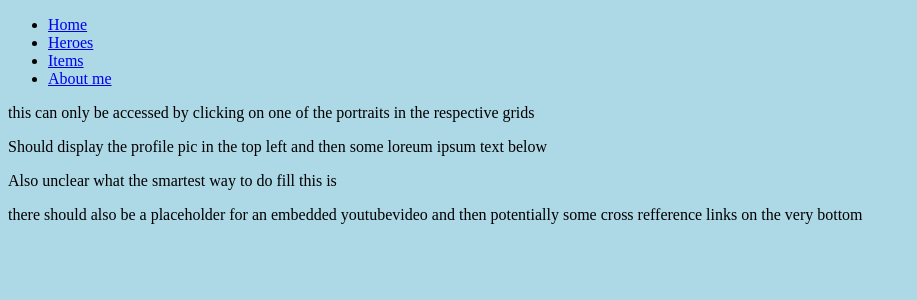
After one commit to ChristophLaubach/dota2python, a Flask app: template templates/heroprofile.html in a window 1280 px wide. The commit adds this page. Shown: the top 300 px of the page, without its empty margins (0-917 px from the left). Run offline with Flask 2, Linux system fonts and the light colour scheme; the template is opened without the code that fills it, so the values that code supplies are empty.

Commit message:
added more stuff and changed some structure

```diff
--- a/main.py
+++ b/main.py
@@ -4,16 +4,24 @@ app = Flask(__name__)
 
 
 @app.route("/")
+def base():
+    return render_template("base.html")
+
+@app.route("/index")
 def index():
     return render_template("index.html")
 
-@app.route("")
-def ():
-    return render_template()
+@app.route("/heroes")
+def heroes():
+    return render_template("heroes.html")
 
-@app.route("")
-def ():
-    return render_template()
+@app.route("/items")
+def items():
+    return render_template("items.html")
+
+@app.route("/about-me")
+def about():
+   return render_template("about.html")
 
 if __name__ == '__main__':
     app.run()
--- /dev/null
+++ b/templates/about.html
@@ -0,0 +1,5 @@
+{% extends "base.html" %}
+
+{% block content %}
+    <p>More about me :)</p>
+{% endblock content %}
--- /dev/null
+++ b/templates/base.html
@@ -0,0 +1,30 @@
+<!DOCTYPE html>
+<html lang="en">
+<head>
+    <meta charset="UTF-8">
+    <title>dota2python</title>
+
+    <link rel="stylesheet" href="/static/css/style.css">
+</head>
+<body>
+    <nav>
+        <ul>
+            <li>
+                <a href="/index">Home</a>
+            </li>
+            <li>
+                <a href="/heroes">Heroes</a>
+            </li>
+            <li>
+                <a href="/items">Items</a>
+            </li>
+            <li>
+                <a href="/about-me">About me</a>
+            </li>
+        </ul>
+    </nav>
+
+    {% block content %}
+    {% endblock content %}
+</body>
+</html>
--- /dev/null
+++ b/templates/heroes.html
@@ -0,0 +1,6 @@
+{% extends "base.html" %}
+
+{% block content %}
+    <p>Hello, heroes.html here!</p>
+    <p>An ul with li should create itself here</p>
+{% endblock content %}
--- /dev/null
+++ b/templates/heroprofile.html
@@ -0,0 +1,10 @@
+{% extends "base.html" %}
+
+
+{% block content %}
+    <p>this can only be accessed by clicking on one of the portraits in the respective grids</p>
+    <p>Should display the profile pic in the top left and then some loreum ipsum text below</p>
+    <p>Also unclear what the smartest way to do fill this is</p>
+    <p>there should also be a placeholder for an embedded youtubevideo and then potentially some
+    cross refference links on the very bottom</p>
+{% endblock content %}
--- /dev/null
+++ b/templates/items.html
@@ -0,0 +1,6 @@
+{% extends "base.html" %}
+
+{% block content %}
+    <p>Hello, items.html here!</p>
+    <p>An ul with li should create itself here</p>
+{% endblock content %}
```
Also changed, not shown: templates/index.html (+6 -9 lines), templates/itemprofile.html (added, +10 -0 lines).
